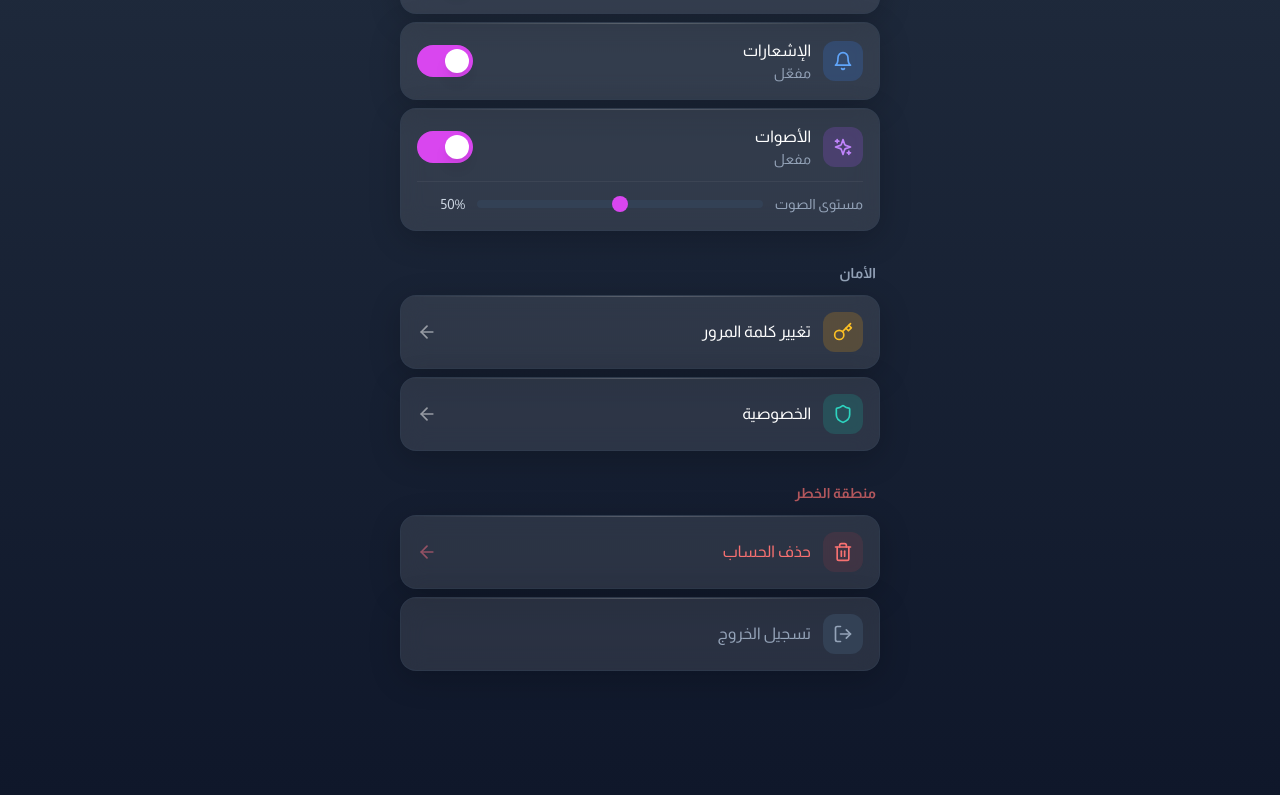
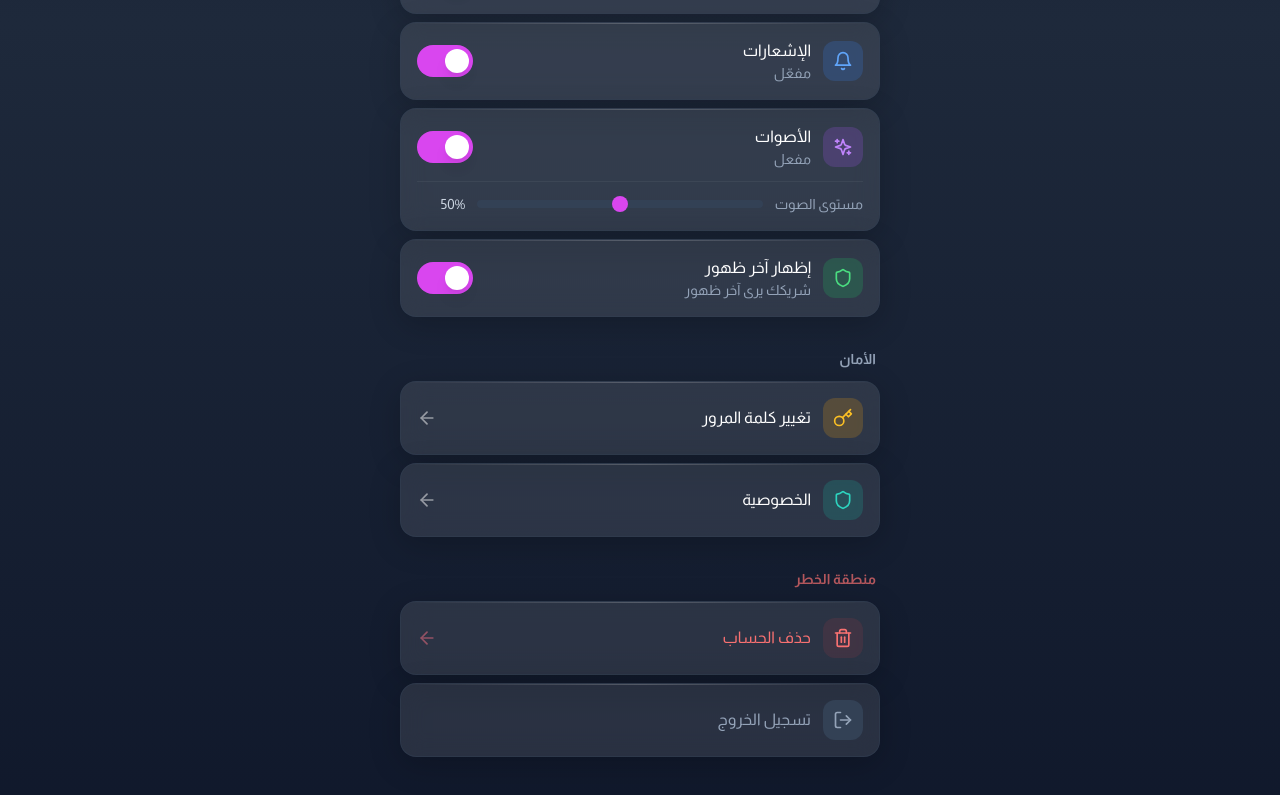
Before and after one commit to wesalappx/wesal-app, a Next.js app: page /settings in a window 1280 px wide. Shown: the part 837-1632 px from the top of the page. Built offline with nearby package versions, Linux system fonts and the light colour scheme; no server answers.

Commit message:
feat: add last seen privacy toggle in settings

```diff
--- a/src/app/settings/page.tsx
+++ b/src/app/settings/page.tsx
@@ -417,6 +417,33 @@ export default function SettingsPage() {
                                 </div>
                             )}
                         </div>
+
+                        {/* Last Seen Privacy */}
+                        <div className={`p-4 rounded-2xl flex items-center justify-between border transition-all ${theme === 'light'
+                            ? 'bg-white border-slate-100 shadow-sm'
+                            : 'glass-card border-surface-700/50'
+                            }`}>
+                            <div className="flex items-center gap-3">
+                                <div className={`w-10 h-10 rounded-xl flex items-center justify-center ${theme === 'light' ? 'bg-green-50' : 'bg-green-500/20'
+                                    }`}>
+                                    <Shield className={`w-5 h-5 ${theme === 'light' ? 'text-green-500' : 'text-green-400'}`} />
+                                </div>
+                                <div className={isRTL ? 'text-right' : 'text-left'}>
+                                    <p className={`font-medium ${theme === 'light' ? 'text-slate-900' : 'text-white'}`}>
+                                        {isRTL ? 'إظهار آخر ظهور' : 'Show Last Seen'}
+                                    </p>
+                                    <p className={`text-sm ${theme === 'light' ? 'text-slate-500' : 'text-surface-400'}`}>
+                                        {useSettingsStore.getState().showLastSeen
+                                            ? (isRTL ? 'شريكك يرى آخر ظهور' : 'Partner sees your last seen')
+                                            : (isRTL ? 'مخفي عن الشريك' : 'Hidden from partner')}
+                                    </p>
+                                </div>
+                            </div>
+                            <ToggleSwitch
+                                enabled={useSettingsStore.getState().showLastSeen}
+                                onChange={(show) => useSettingsStore.getState().setShowLastSeen(show)}
+                            />
+                        </div>
                     </div>
                 </motion.section>
 
--- a/src/stores/settings-store.ts
+++ b/src/stores/settings-store.ts
@@ -21,6 +21,10 @@ interface SettingsState {
     // Session Mode Preference
     preferredSessionMode: 'local' | 'remote' | null;
     setPreferredSessionMode: (mode: 'local' | 'remote' | null) => void;
+
+    // Privacy: Show/Hide Last Seen
+    showLastSeen: boolean;
+    setShowLastSeen: (show: boolean) => void;
 }
 
 export const useSettingsStore = create<SettingsState>()(
@@ -51,6 +55,10 @@ export const useSettingsStore = create<SettingsState>()(
             // Session Mode Preference (Persistent)
             preferredSessionMode: null,
             setPreferredSessionMode: (mode) => set({ preferredSessionMode: mode }),
+
+            // Privacy: Show Last Seen (default: true)
+            showLastSeen: true,
+            setShowLastSeen: (show) => set({ showLastSeen: show }),
         }),
         {
             name: 'wesal-settings',
@@ -59,6 +67,7 @@ export const useSettingsStore = create<SettingsState>()(
                 notificationsEnabled: state.notificationsEnabled,
                 soundEnabled: state.soundEnabled,
                 preferredSessionMode: state.preferredSessionMode,
+                showLastSeen: state.showLastSeen,
             }),
         }
     )
```
